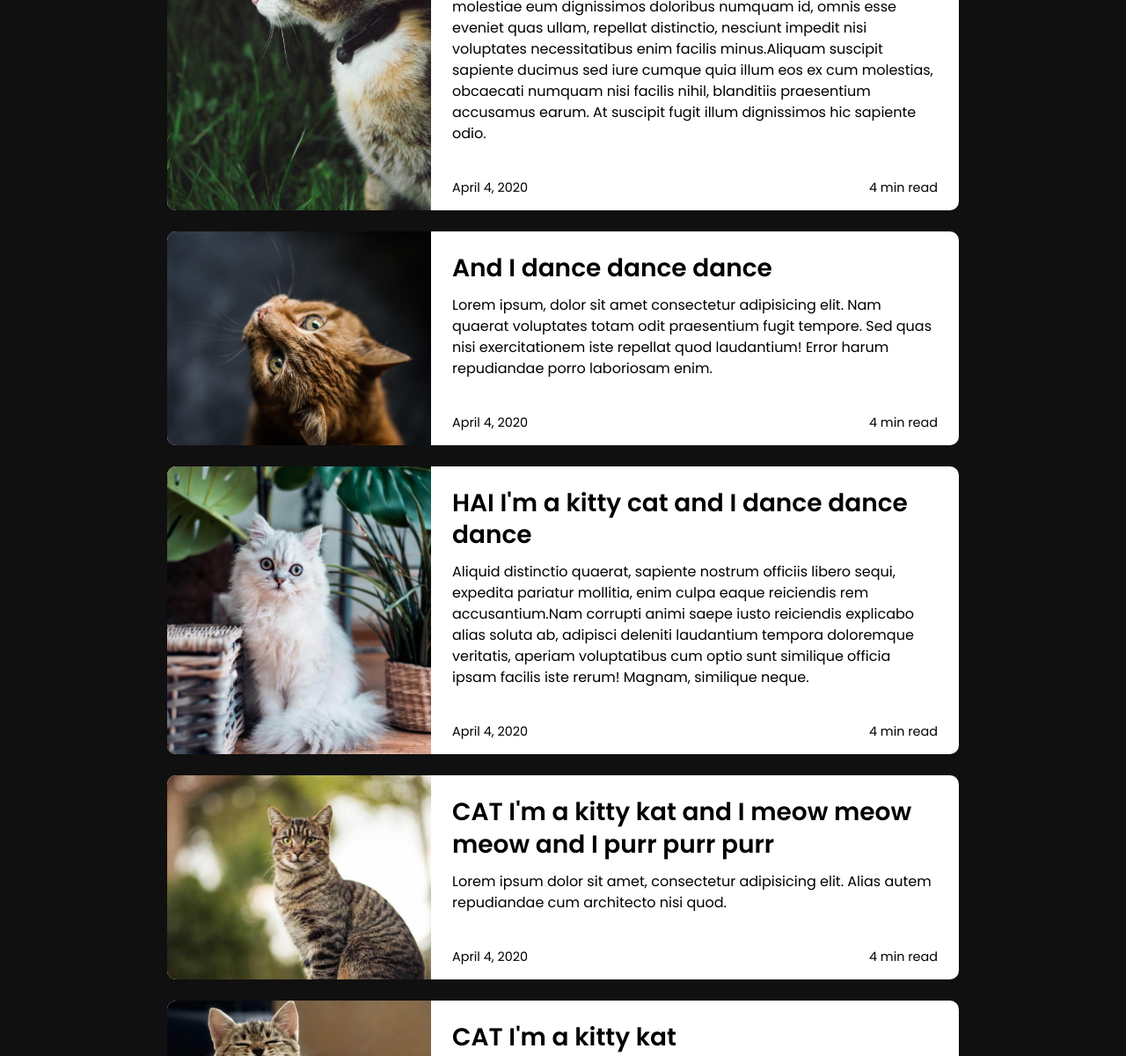
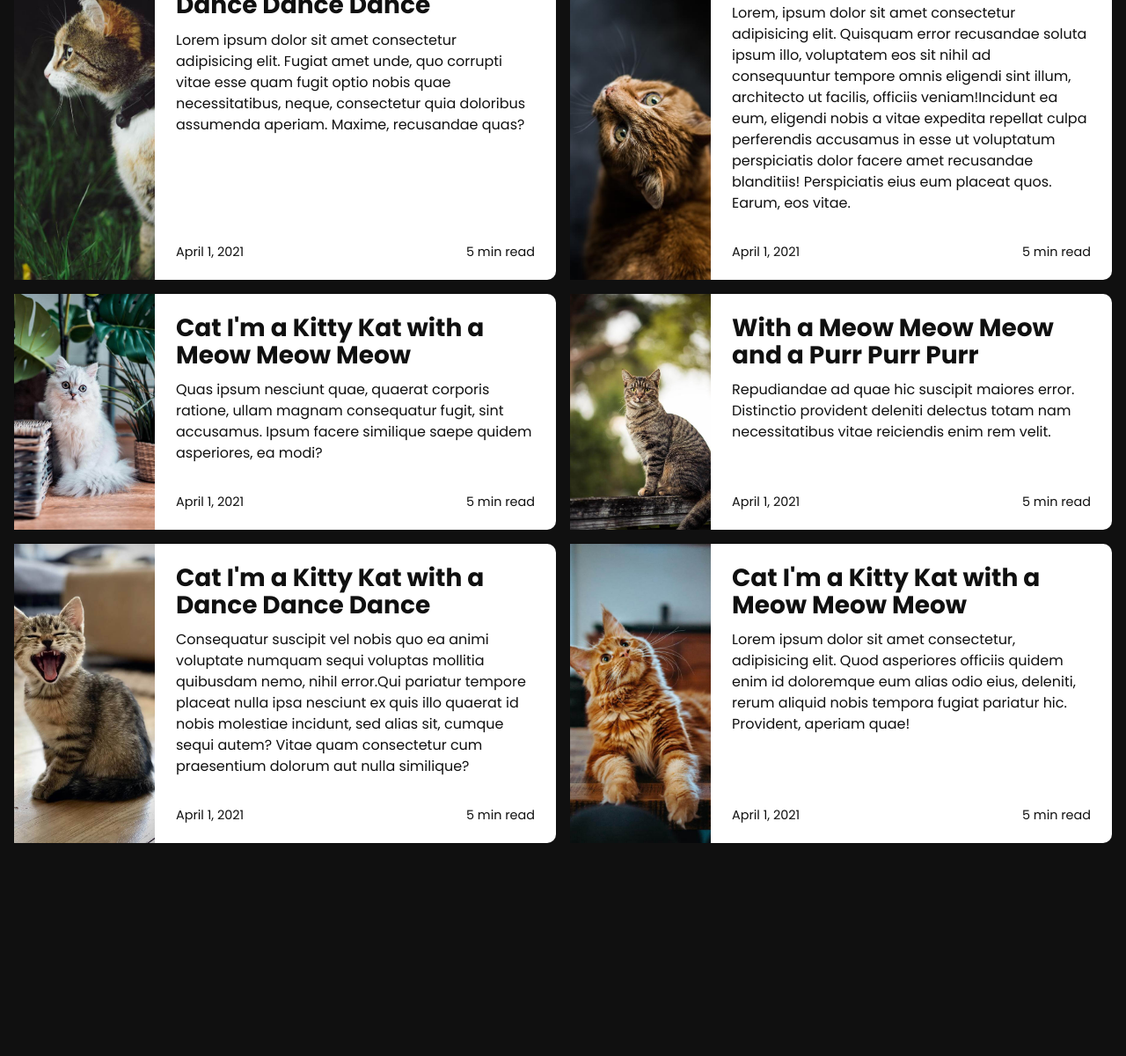
Before and after one commit to thecodercoder/cards-css-grid, a website: page index.html in a window 1280 px wide. Shown: the part 185-1385 px from the top of the page at 88% size. After the commit the page ends 1159 px from the top, so only its background shows below. Drawn offline with Linux system fonts and the light colour scheme.

Commit message:
Update code

```diff
--- a/app/scss/style.scss
+++ b/app/scss/style.scss
@@ -11,20 +11,24 @@ body {
   margin: 0;
   padding: 0;
   background-color: #101010;
+  color: #ffffff;
   font-family: 'Poppins', Arial, Helvetica, sans-serif;
   font-size: 1.25rem;
   line-height: 1.3;
 }
 
+a, a:visited {
+  text-decoration: none;
+}
+
 .cards {
   display: grid;
-  grid-template-columns: 1fr;
-  gap: 1.5rem;
-  justify-items: center;
+  gap: 1rem;
+  max-width: 1340px;
   margin: 0 auto;
-  padding: 3rem;
+  padding: 1rem;
 
-  @media (min-width: 90em){
+  @media (min-width: 59em){
     grid-template-columns: repeat(2, 1fr);
   }
 }
@@ -33,25 +37,59 @@ body {
   display: grid;
   grid-template-columns: repeat(2, 1fr);
   grid-template-rows: 300px 1fr auto;
-  max-width: 900px;
-  overflow: hidden;
+  background: #ffffff;
   border-radius: 10px;
-  background: #ffffff;
-  color: #000000;
-  text-decoration: none;
-  font-size: 1rem;
+  color: #101010;
 
-  @media (min-width: 56em){
-    grid-template-columns: 300px 1fr 1fr;
+  @media (min-width: 31.25em){
+    grid-template-columns: 160px repeat(2, 1fr);
     grid-template-rows: 1fr auto;
+  }
+
+  @media (min-width: 50em){
+    grid-template-columns: 300px repeat(2, 1fr);
+  }
+
+  @media (min-width: 59em){
+    grid-template-columns: 160px repeat(2, 1fr);
+  }
+
+  &__overlay {
+    display: none;
+
+    @media (min-width: 59em){
+      position: relative;
+      opacity: 0;
+      display: grid;
+      justify-items: center;
+      align-items: center;
+      background: rgba(0,0,0,0.5);
+      grid-column: 1 / 4;
+      grid-row: 1 / 3;
+      transition: opacity 200ms ease-in-out;
+    }
+
+    .card:hover & {
+      opacity: 1;
+    }
+
+    span {
+      display: inline-block;
+      border: 2px solid #ffffff;
+      padding: 1rem 3rem;
+      color: #ffffff;
+      background: rgba(0,0,0,0.5);
+      text-transform: uppercase;
+      font-weight: 700;
+    }
   }
 
   &__image {
     grid-column: 1 / 3;
     grid-row: 1 / 2;
-    background: no-repeat center/cover;
+    background: no-repeat center center/cover;
 
-    @media (min-width: 56em){
+    @media (min-width: 31.25em){
       grid-column: 1 / 2;
       grid-row: 1 / 3;
     }
@@ -60,9 +98,9 @@ body {
   &__content {
     grid-column: 1 / 3;
     grid-row: 2 / 3;
-    padding: 1.5rem 1.5rem 1rem;
+    padding: 1.5rem;
 
-    @media (min-width: 56em){
+    @media (min-width: 31.25em){
       grid-column: 2 / 4;
       grid-row: 1 / 2;
     }
@@ -70,72 +108,43 @@ body {
 
   &__title {
     font-size: 1.75rem;
-    font-weight: 600;
+    line-height: 1.1;
+    font-weight: 700;
     margin-bottom: 0.75rem;
   }
 
-  &__snippet {
-    margin-bottom: 0.5rem;
+  &__description {
     font-size: 1rem;
     line-height: 1.5;
+    margin-bottom: 0.75rem;
   }
 
-  &__date, &__time {
+  &__date, &__readtime {
     font-size: 0.9rem;
-    padding: 1rem 1.5rem;
+    line-height: 1;
+    padding-bottom: 1.5rem;
   }
 
   &__date {
     grid-column: 1 / 2;
     grid-row: 3 / 4;
+    padding-left: 1.5rem;
 
-    @media (min-width: 56em){
-      grid-column: 2 / span 1;
+    @media (min-width: 31.25em){
+      grid-column: 2 / 3;
       grid-row: 2 / 3;
     }
   }
 
-  &__time {
+  &__readtime {
     grid-column: 2 / 3;
     grid-row: 3 / 4;
     justify-self: end;
+    padding-right: 1.5rem;
 
-    @media (min-width: 56em){
+    @media (min-width: 31.25em){
       grid-column: 3 / 4;
       grid-row: 2 / 3;
     }
   }
-
-  &__overlay {
-    grid-column: 1 / 3;
-    grid-row: 1 / 4;
-    display: grid;
-    grid-template-columns: 1fr;
-    justify-items: center;
-    align-items: center;
-    position: relative;
-    background: rgba(0,0,0,0.6);
-    opacity: 0;
-    transition: opacity 200ms ease-in-out;
-
-    @media (min-width: 56em){
-      grid-column: 1 / 4;
-      grid-row: 1 / 3;
-    }
-
-    .card:hover & {
-      opacity: 1;
-    }
-
-    span {
-      font-family: 'Poppins', Arial, Helvetica, sans-serif;
-      font-size: 2rem;
-      font-weight: 600;
-      color: #ffffff;
-      text-transform: uppercase;
-      border: 2px solid #ffffff;
-      background: rgba(0,0,0,0.5);
-      padding: 1rem 3rem;
-    }
-  }
 }
--- a/index.html
+++ b/index.html
@@ -6,10 +6,11 @@
   <meta http-equiv="X-UA-Compatible" content="ie=edge">
   <title>CSS Grid Cards</title>
   <link rel="preconnect" href="https://fonts.gstatic.com">
-  <link href="https://fonts.googleapis.com/css2?family=Poppins:wght@400;600&display=swap" rel="stylesheet">
+  <link href="https://fonts.googleapis.com/css2?family=Poppins:wght@400;700&display=swap" rel="stylesheet">
   <link rel="stylesheet" href="/dist/style.css">
 </head>
 <body>
+  <h1>CSS Grid Cards</h1>
 
   <section class="cards">
 
@@ -17,122 +18,91 @@
       <div class="card__overlay">
         <span>Read More</span>
       </div>
-      <div class="card__image" style="background-image: url('/img/cat1.jpg')"></div>
+      <div class="card__image" style="background-image:url('/img/cat1.jpg')"></div>
       <div class="card__content">
-        <div class="card__title">Cat I'm a kitty cat and I dance dance dance</div>
-        <div class="card__snippet">
-          Lorem ipsum dolor sit, amet consectetur adipisicing elit. Beatae molestiae eum dignissimos doloribus numquam id, omnis esse eveniet quas ullam, repellat distinctio, nesciunt impedit nisi voluptates necessitatibus enim facilis minus.Aliquam suscipit sapiente ducimus sed iure cumque quia illum eos ex cum molestias, obcaecati numquam nisi facilis nihil, blanditiis praesentium accusamus earum. At suscipit fugit illum dignissimos hic sapiente odio.
+        <div class="card__title">Cat I'm a Kitty Kat with a Dance Dance Dance</div>
+        <div class="card__description">
+          Lorem ipsum dolor sit amet consectetur adipisicing elit. Fugiat amet unde, quo corrupti vitae esse quam fugit optio nobis quae necessitatibus, neque, consectetur quia doloribus assumenda aperiam. Maxime, recusandae quas?
         </div>
       </div>
-      <div class="card__date">
-        <span>April 4, 2020</span>
-      </div>
-      </div>
-      <div class="card__time">
-        <span>4 min read</span>
-      </div>
+      <div class="card__date">April 1, 2021</div>
+      <div class="card__readtime">5 min read</div>
     </a>
 
     <a href="#" class="card">
         <div class="card__overlay">
             <span>Read More</span>
         </div>
-      <div class="card__image" style="background-image: url('/img/cat2.jpg')"></div>
+      <div class="card__image" style="background-image:url('/img/cat2.jpg')"></div>
       <div class="card__content">
-        <div class="card__title">And I dance dance dance</div>
-        <div class="card__snippet">
-          Lorem ipsum, dolor sit amet consectetur adipisicing elit. Nam quaerat voluptates totam odit praesentium fugit tempore. Sed quas nisi exercitationem iste repellat quod laudantium! Error harum repudiandae porro laboriosam enim.
+        <div class="card__title">Cat I'm a Kitty Kat</div>
+        <div class="card__description">
+          Lorem, ipsum dolor sit amet consectetur adipisicing elit. Quisquam error recusandae soluta ipsum illo, voluptatem eos sit nihil ad consequuntur tempore omnis eligendi sint illum, architecto ut facilis, officiis veniam!Incidunt ea eum, eligendi nobis a vitae expedita repellat culpa perferendis accusamus in esse ut voluptatum perspiciatis dolor facere amet recusandae blanditiis! Perspiciatis eius eum placeat quos. Earum, eos vitae.
         </div>
       </div>
-      <div class="card__date">
-        <span>April 4, 2020</span>
-      </div>
-      </div>
-      <div class="card__time">
-        <span>4 min read</span>
-      </div>
+      <div class="card__date">April 1, 2021</div>
+      <div class="card__readtime">5 min read</div>
     </a>
 
     <a href="#" class="card">
         <div class="card__overlay">
             <span>Read More</span>
         </div>
-      <div class="card__image" style="background-image: url('/img/cat3.jpg')"></div>
+      <div class="card__image" style="background-image:url('/img/cat3.jpg')"></div>
       <div class="card__content">
-        <div class="card__title">HAI I'm a kitty cat and I dance dance dance </div>
-        <div class="card__snippet">
-          Aliquid distinctio quaerat, sapiente nostrum officiis libero sequi, expedita pariatur mollitia, enim culpa eaque reiciendis rem accusantium.Nam corrupti animi saepe iusto reiciendis explicabo alias soluta ab, adipisci deleniti laudantium tempora doloremque veritatis, aperiam voluptatibus cum optio sunt similique officia ipsam facilis iste rerum! Magnam, similique neque.
+        <div class="card__title">Cat I'm a Kitty Kat with a Meow Meow Meow</div>
+        <div class="card__description">
+          Quas ipsum nesciunt quae, quaerat corporis ratione, ullam magnam consequatur fugit, sint accusamus. Ipsum facere similique saepe quidem asperiores, ea modi?
         </div>
       </div>
-      <div class="card__date">
-        <span>April 4, 2020</span>
-      </div>
-      </div>
-      <div class="card__time">
-        <span>4 min read</span>
-      </div>
+      <div class="card__date">April 1, 2021</div>
+      <div class="card__readtime">5 min read</div>
     </a>
 
     <a href="#" class="card">
         <div class="card__overlay">
             <span>Read More</span>
         </div>
-      <div class="card__image" style="background-image: url('/img/cat4.jpg')"></div>
+      <div class="card__image" style="background-image:url('/img/cat4.jpg')"></div>
       <div class="card__content">
-        <div class="card__title">CAT I'm a kitty kat and I meow meow meow and I purr purr purr</div>
-        <div class="card__snippet">
-          Lorem ipsum dolor sit amet, consectetur adipisicing elit. Alias autem repudiandae cum architecto nisi quod.
+        <div class="card__title">With a Meow Meow Meow and a Purr Purr Purr</div>
+        <div class="card__description">
+          Repudiandae ad quae hic suscipit maiores error. Distinctio provident deleniti delectus totam nam necessitatibus vitae reiciendis enim rem velit.
         </div>
       </div>
-      <div class="card__date">
-        <span>April 4, 2020</span>
-      </div>
-      </div>
-      <div class="card__time">
-        <span>4 min read</span>
-      </div>
+      <div class="card__date">April 1, 2021</div>
+      <div class="card__readtime">5 min read</div>
     </a>
 
     <a href="#" class="card">
         <div class="card__overlay">
             <span>Read More</span>
         </div>
-      <div class="card__image" style="background-image: url('/img/cat5.jpg')"></div>
+      <div class="card__image" style="background-image:url('/img/cat5.jpg')"></div>
       <div class="card__content">
-        <div class="card__title">CAT I'm a kitty kat</div>
-        <div class="card__snippet">
-          Lorem, ipsum dolor sit amet consectetur adipisicing elit. Aut ipsa tenetur ut ipsum alias fugit, magnam veritatis eveniet consectetur corrupti! Consequuntur, nisi deleniti. Labore architecto nisi fugit nulla distinctio neque.
+        <div class="card__title">Cat I'm a Kitty Kat with a Dance Dance Dance</div>
+        <div class="card__description">
+          Consequatur suscipit vel nobis quo ea animi voluptate numquam sequi voluptas mollitia quibusdam nemo, nihil error.Qui pariatur tempore placeat nulla ipsa nesciunt ex quis illo quaerat id nobis molestiae incidunt, sed alias sit, cumque sequi autem? Vitae quam consectetur cum praesentium dolorum aut nulla similique?
         </div>
       </div>
-      <div class="card__date">
-        <span>April 4, 2020</span>
-      </div>
-      </div>
-      <div class="card__time">
-        <span>4 min read</span>
-      </div>
+      <div class="card__date">April 1, 2021</div>
+      <div class="card__readtime">5 min read</div>
     </a>
 
     <a href="#" class="card">
         <div class="card__overlay">
             <span>Read More</span>
         </div>
-      <div class="card__image" style="background-image: url('/img/cat6.jpg')"></div>
+      <div class="card__image" style="background-image:url('/img/cat6.jpg')"></div>
       <div class="card__content">
-        <div class="card__title">And I meow meow meow and I meow meow meow</div>
-        <div class="card__snippet">
-            Ipsa itaque, in modi, nulla debitis laudantium! Quasi voluptatem blanditiis amet numquam nobis beatae vel quas.Eveniet nulla labore ab? Dicta nesciunt eius, debitis omnis dignissimos deserunt accusamus at dolores quam assumenda fuga officiis, a sunt neque tempore blanditiis, asperiores similique aspernatur molestias? Tempore, officiis quidem?
+        <div class="card__title">Cat I'm a Kitty Kat with a Meow Meow Meow</div>
+        <div class="card__description">
+          Lorem ipsum dolor sit amet consectetur, adipisicing elit. Quod asperiores officiis quidem enim id doloremque eum alias odio eius, deleniti, rerum aliquid nobis tempora fugiat pariatur hic. Provident, aperiam quae!
         </div>
       </div>
-      <div class="card__date">
-        <span>April 4, 2020</span>
-      </div>
-      </div>
-      <div class="card__time">
-        <span>4 min read</span>
-      </div>
+      <div class="card__date">April 1, 2021</div>
+      <div class="card__readtime">5 min read</div>
     </a>
-
 
   </section>
 
```
Also changed, not shown: dist/style.css, 1 other file. Lines whose indentation alone changed are shown as unchanged.
